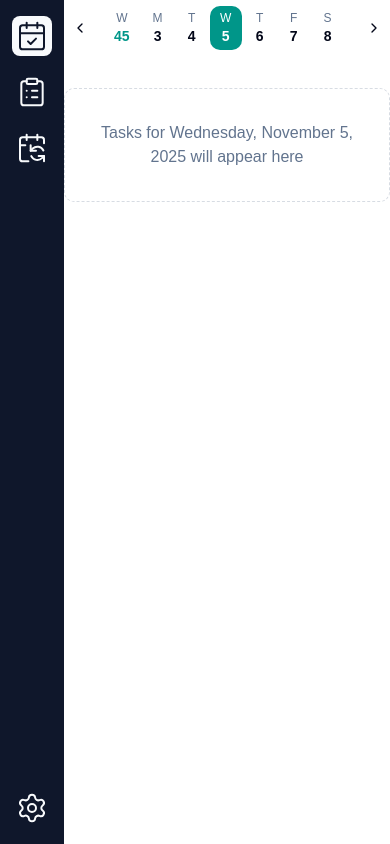
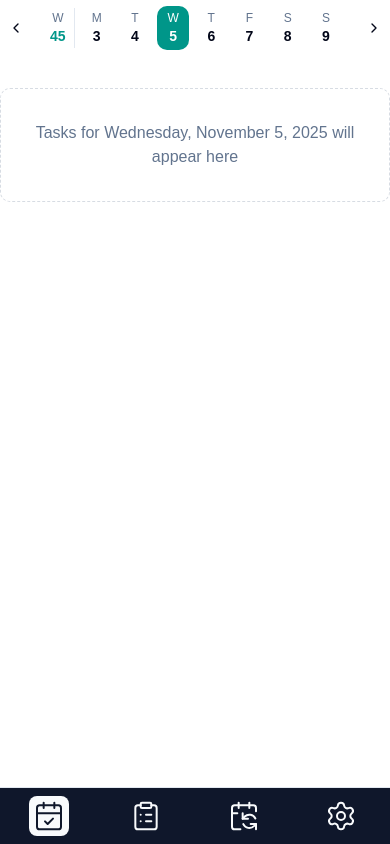
Before and after one commit to Patchalv/nowly, a Next.js app: page /daily in a window 390 px wide. Built offline with nearby package versions, Linux system fonts and the light colour scheme; no server answers.

Commit message:
dashboard layout for mobile and desktop

```diff
--- a/app/(protected)/layout.tsx
+++ b/app/(protected)/layout.tsx
@@ -1,3 +1,4 @@
+import { MobileBottomBar } from '@/src/presentation/components/mobile-bottom-bar/MobileBottomBar';
 import { Sidebar } from '@/src/presentation/components/sidebar/Sidebar';
 
 export default function ProtectedLayout({
@@ -6,11 +7,12 @@ export default function ProtectedLayout({
   children: React.ReactNode;
 }>) {
   return (
-    <div className="w-full h-full overflow-hidden flex">
+    <div className="w-full h-screen sm:h-full overflow-hidden flex flex-col sm:flex-row">
       <Sidebar />
-      <div className="w-full max-w-4xl mx-auto h-full overflow-y-auto">
+      <div className="w-full max-w-4xl mx-auto h-full overflow-y-auto pb-16 sm:pb-0 flex-1 min-h-0">
         {children}
       </div>
+      <MobileBottomBar />
     </div>
   );
 }
--- a/app/layout.tsx
+++ b/app/layout.tsx
@@ -24,9 +24,9 @@ export default function RootLayout({
   children: React.ReactNode;
 }>) {
   return (
-    <html lang="en" suppressHydrationWarning className="h-full">
+    <html lang="en" suppressHydrationWarning className="h-full m-0 p-0">
       <body
-        className={`${geistSans.variable} ${geistMono.variable} antialiased h-full`}
+        className={`${geistSans.variable} ${geistMono.variable} antialiased h-full m-0 p-0`}
       >
         <Providers>{children}</Providers>
       </body>
--- a/src/presentation/components/daily/DailyView.tsx
+++ b/src/presentation/components/daily/DailyView.tsx
@@ -24,7 +24,7 @@ function DailyViewContent() {
   };
 
   return (
-    <div className="flex min-h-screen flex-col w-full">
+    <div className="flex flex-col w-full h-full">
       {/* Week Carousel */}
       <div className="w-full max-w-4xl mx-auto mb-8">
         <WeekCarousel
@@ -56,7 +56,7 @@ export function DailyView() {
   return (
     <Suspense
       fallback={
-        <div className="flex min-h-screen flex-col items-center justify-center p-6">
+        <div className="flex h-full flex-col items-center justify-center p-6">
           <p className="text-muted-foreground">Loading...</p>
         </div>
       }
--- /dev/null
+++ b/src/presentation/components/mobile-bottom-bar/MobileBottomBar.tsx
@@ -0,0 +1,56 @@
+'use client';
+
+import { ROUTES } from '@/src/config/constants';
+import {
+  CalendarCheckIcon,
+  CalendarSyncIcon,
+  ClipboardListIcon,
+  SettingsIcon,
+} from 'lucide-react';
+import Link from 'next/link';
+import { usePathname } from 'next/navigation';
+
+export const MobileBottomBar = () => {
+  const pathname = usePathname();
+  const iconStrokeWidth = 1.5;
+
+  const isActive = (route: string) => pathname === route;
+
+  const getIconClasses = (route: string) => {
+    const baseClasses = 'size-10 p-1 rounded-md';
+    const activeClasses = 'text-accent-foreground bg-primary-foreground';
+    const inactiveClasses =
+      'text-primary-foreground hover:text-accent-foreground hover:bg-primary-foreground';
+
+    return `${baseClasses} ${isActive(route) ? activeClasses : inactiveClasses}`;
+  };
+
+  return (
+    <div className="fixed bottom-0 left-0 right-0 z-50 flex sm:hidden items-center justify-around bg-accent-foreground border-t border-sidebar-border py-2">
+      <Link href={ROUTES.DAILY}>
+        <CalendarCheckIcon
+          strokeWidth={iconStrokeWidth}
+          className={getIconClasses(ROUTES.DAILY)}
+        />
+      </Link>
+      <Link href={ROUTES.ALL_TASKS}>
+        <ClipboardListIcon
+          strokeWidth={iconStrokeWidth}
+          className={getIconClasses(ROUTES.ALL_TASKS)}
+        />
+      </Link>
+      <Link href={ROUTES.RECURRING}>
+        <CalendarSyncIcon
+          strokeWidth={iconStrokeWidth}
+          className={getIconClasses(ROUTES.RECURRING)}
+        />
+      </Link>
+      <Link href={ROUTES.SETTINGS}>
+        <SettingsIcon
+          strokeWidth={iconStrokeWidth}
+          className={getIconClasses(ROUTES.SETTINGS)}
+        />
+      </Link>
+    </div>
+  );
+};
--- a/src/presentation/components/sidebar/Sidebar.tsx
+++ b/src/presentation/components/sidebar/Sidebar.tsx
@@ -26,7 +26,7 @@ export const Sidebar = () => {
   };
 
   return (
-    <div className="h-full w-full max-w-16 bg-accent-foreground flex flex-col justify-between py-4 gap-4">
+    <div className="h-full w-full max-w-16 bg-accent-foreground hidden sm:flex flex-col justify-between py-4 gap-4">
       <div className="flex flex-col items-center gap-4">
         <Link href={ROUTES.DAILY}>
           <CalendarCheckIcon
```
